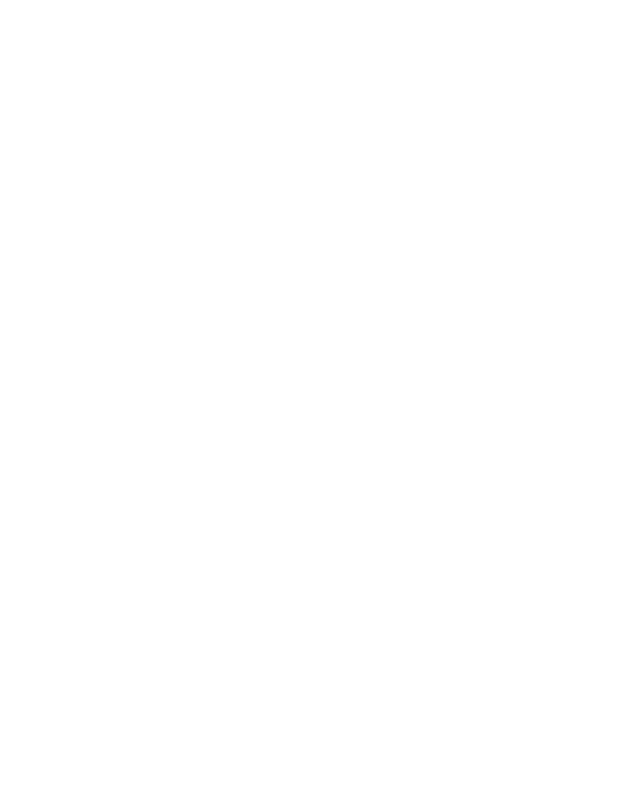
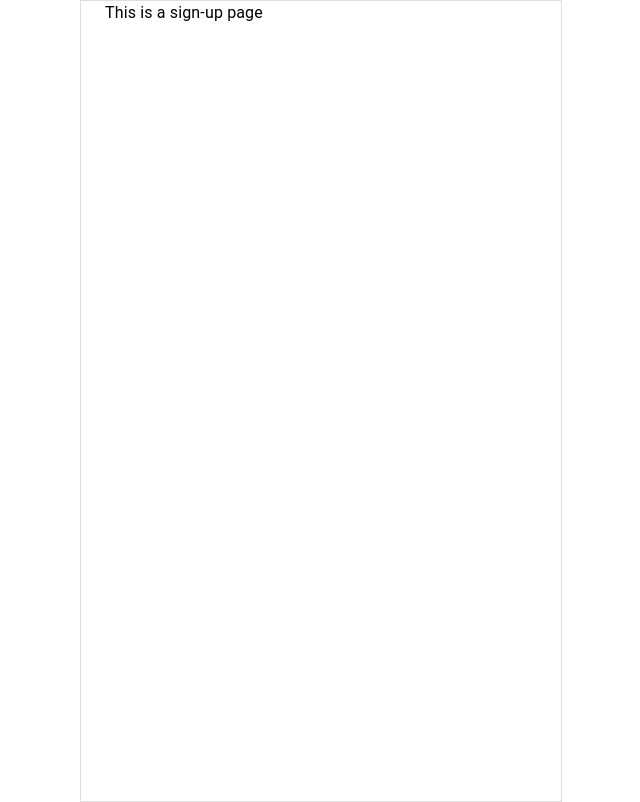
Before and after one commit to hyeonahc/finance-tracker, a React (Vite) app in the folder apps/web/: page /signup in a window 1280 px wide. Before the commit this address had no page. Shown: the whole page, without its empty margins (319-959 px from the left). Built offline with nearby package versions, Linux system fonts and the light colour scheme.

Commit message:
Create user pages and Hide BottomNavBar for user pages

```diff
--- a/apps/web/src/App.tsx
+++ b/apps/web/src/App.tsx
@@ -2,6 +2,8 @@
 import PageLayout from "./components/PageLayout/PageLayout";
 import Home from "./pages/Home";
 import Setting from "./pages/Setting";
+import SignIn from "./pages/SignIn";
+import SignUp from "./pages/SignUp";
 
 function App() {
   return (
@@ -10,6 +12,8 @@
         <Route path="/" element={<PageLayout />}>
           <Route index element={<Home />} />
           <Route path="setting" element={<Setting />} />
+          <Route path="signin" element={<SignIn />} />
+          <Route path="signup" element={<SignUp />} />
         </Route>
       </Routes>
     </BrowserRouter>
--- a/apps/web/src/components/PageLayout/PageLayout.tsx
+++ b/apps/web/src/components/PageLayout/PageLayout.tsx
@@ -1,10 +1,14 @@
 import { Box, Container } from "@mui/material";
 import { useTheme } from "@mui/material/styles";
-import { Outlet } from "react-router-dom";
+import { Outlet, useLocation } from "react-router-dom";
 import BottomNavBar from "../BottomNavBar";
 
 const PageLayout = () => {
   const theme = useTheme();
+  const location = useLocation();
+
+  const hideBottomNavBar = ["/signin", "/signup"].includes(location.pathname);
+
   return (
     <Box sx={{ border: 1, borderColor: theme.palette.border.main }}>
       <Box
@@ -21,7 +25,7 @@
         >
           <Outlet />
         </Container>
-        <BottomNavBar />
+        {!hideBottomNavBar && <BottomNavBar />}
       </Box>
     </Box>
   );
--- /dev/null
+++ b/apps/web/src/pages/SignIn.tsx
@@ -0,0 +1,5 @@
+import { Box } from "@mui/material";
+
+export default function SignIn() {
+  return <Box>This is a sign-in page</Box>;
+}
--- /dev/null
+++ b/apps/web/src/pages/SignUp.tsx
@@ -0,0 +1,5 @@
+import { Box } from "@mui/material";
+
+export default function SignUp() {
+  return <Box>This is a sign-up page</Box>;
+}
```
